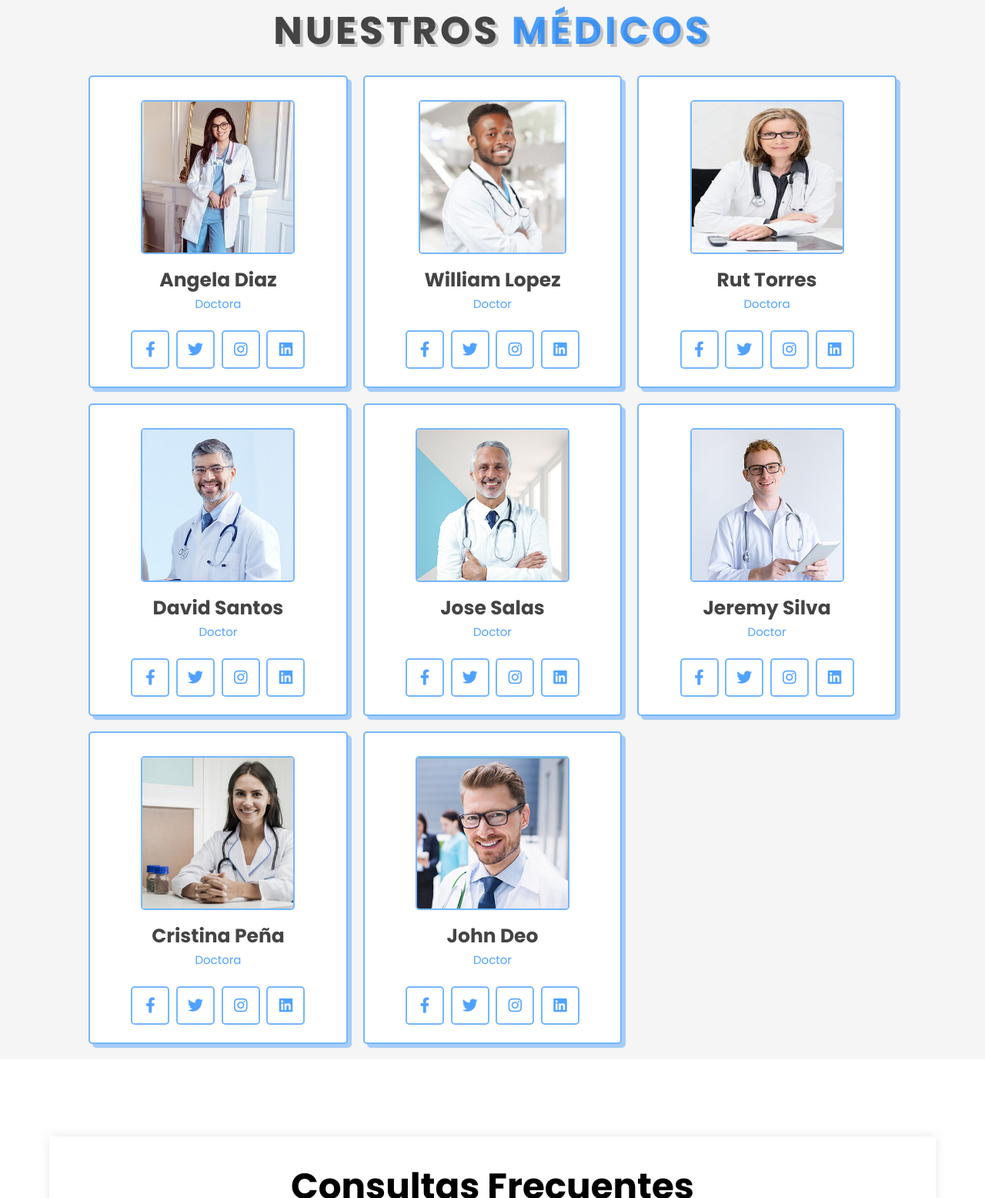
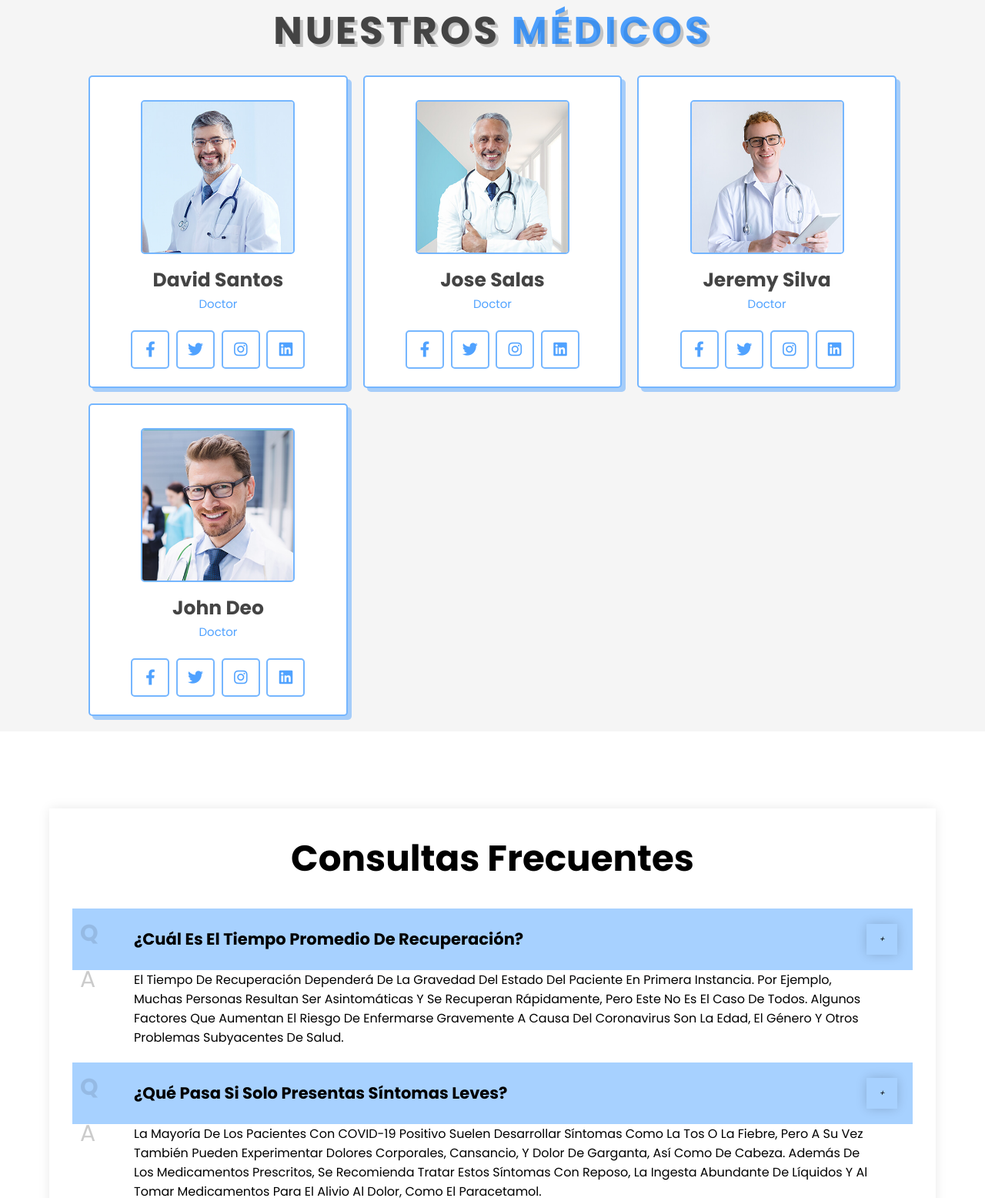
Before and after one commit to ArquitecturaWebGrupo1/Post-Covid.github.io, a plain HTML site: page index.html in a window 1280 px wide. Shown: the part 2730-4286 px from the top of the page at 77% size. Drawn offline with Linux system fonts and the light colour scheme.

Commit message:
Arreglo de error

```diff
--- a/index.html
+++ b/index.html
@@ -136,42 +136,6 @@
     <div class="box-container">
 
         <div class="box">
-            <img src="image/doc-1.jpg" alt="">
-            <h3>Angela Diaz</h3>
-            <span>Doctora</span>
-            <div class="share">
-                <a href="#" class="fab fa-facebook-f"></a>
-                <a href="#" class="fab fa-twitter"></a>
-                <a href="#" class="fab fa-instagram"></a>
-                <a href="#" class="fab fa-linkedin"></a>
-            </div>
-        </div>
-
-        <div class="box">
-            <img src="image/doc-2.jpg" alt="">
-            <h3>William Lopez </h3>
-            <span>Doctor</span>
-            <div class="share">
-                <a href="#" class="fab fa-facebook-f"></a>
-                <a href="#" class="fab fa-twitter"></a>
-                <a href="#" class="fab fa-instagram"></a>
-                <a href="#" class="fab fa-linkedin"></a>
-            </div>
-        </div>
-
-        <div class="box">
-            <img src="image/doc-3.jpg" alt="">
-            <h3>Rut Torres</h3>
-            <span>Doctora</span>
-            <div class="share">
-                <a href="#" class="fab fa-facebook-f"></a>
-                <a href="#" class="fab fa-twitter"></a>
-                <a href="#" class="fab fa-instagram"></a>
-                <a href="#" class="fab fa-linkedin"></a>
-            </div>
-        </div>
-
-        <div class="box">
             <img src="image/doc-4.jpg" alt="">
             <h3>David Santos</h3>
             <span>Doctor</span>
@@ -206,17 +170,7 @@
                 <a href="#" class="fab fa-linkedin"></a>
             </div>
         </div>
-        <div class="box">
-            <img src="image/doc-7.jpg" alt="">
-            <h3>Cristina Peña</h3>
-            <span>Doctora</span>
-            <div class="share">
-                <a href="#" class="fab fa-facebook-f"></a>
-                <a href="#" class="fab fa-twitter"></a>
-                <a href="#" class="fab fa-instagram"></a>
-                <a href="#" class="fab fa-linkedin"></a>
-            </div>
-        </div>
+
         <div class="box">
             <img src="image/doc-8.jpg" alt="">
             <h3>john deo</h3>
```
